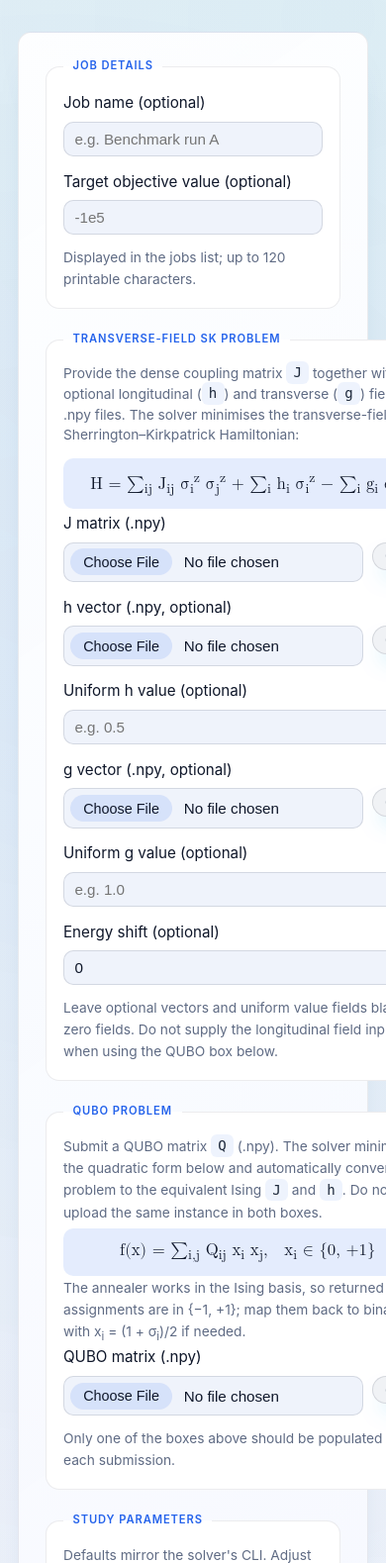
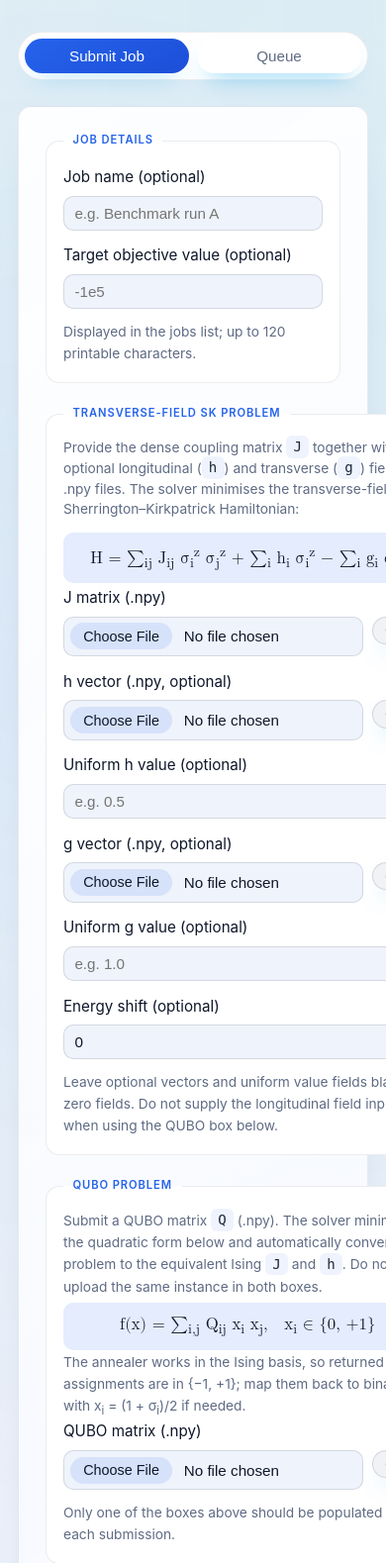
Before and after one commit to lucaleonect/nqa_server, a FastAPI app: page / in a window 390 px wide; the page is wider, and only the part inside the window is pictured. Shown: the part 203-1782 px from the top of that part at 99% size. Run offline with FastAPI, Linux system fonts and the light colour scheme; data that the repository does not hold is empty.

Commit message:
feat: implement tabbed interface for job submission and queue management

```diff
--- a/services/api/app/templates/index.html
+++ b/services/api/app/templates/index.html
@@ -96,6 +96,56 @@
             display: flex;
             flex-direction: column;
             gap: 2rem;
+        }
+
+        .tabs {
+            display: flex;
+            flex-direction: column;
+            gap: 1.6rem;
+        }
+
+        .tab-list {
+            display: inline-flex;
+            gap: 0.5rem;
+            padding: 0.4rem;
+            border-radius: 999px;
+            background: var(--surface);
+            border: 1px solid var(--border);
+            align-self: flex-start;
+        }
+
+        .tab-button {
+            border: none;
+            background: transparent;
+            color: var(--muted);
+            font-size: 0.95rem;
+            font-weight: 500;
+            padding: 0.55rem 1.25rem;
+            border-radius: 999px;
+            cursor: pointer;
+            transition: color 0.2s ease, background 0.2s ease, box-shadow 0.2s ease;
+        }
+
+        .tab-button:hover,
+        .tab-button:focus-visible {
+            color: var(--accent);
+            outline: none;
+        }
+
+        .tab-button--active {
+            color: var(--button-text);
+            background: linear-gradient(150deg, var(--accent), var(--accent-strong));
+            box-shadow: 0 12px 25px -12px rgba(14, 165, 233, 0.45);
+        }
+
+        .tab-panel {
+            display: flex;
+            flex-direction: column;
+            gap: 1.2rem;
+        }
+
+        .tab-panel[hidden] {
+            display: none;
         }
 
         header {
@@ -456,6 +506,16 @@
                 align-items: flex-start;
             }
 
+            .tab-list {
+                width: 100%;
+                justify-content: space-between;
+            }
+
+            .tab-button {
+                flex: 1;
+                text-align: center;
+            }
+
             form {
                 border-radius: 14px;
             }
@@ -482,7 +542,13 @@
             </div>
             <p class="lead">Classical and Quantum Spin Glass Solver. <a href="https://github.com/lucaleonect/nqa_server" target="_blank" rel="noopener noreferrer">GitHub</a></p>
         </header>
-        <form id="uploadForm">
+        <div class="tabs" data-active-tab="submit">
+            <div class="tab-list" role="tablist" aria-label="Job console">
+                <button type="button" class="tab-button tab-button--active" role="tab" id="tab-submit" aria-selected="true" aria-controls="panel-submit" data-tab="submit">Submit Job</button>
+                <button type="button" class="tab-button" role="tab" id="tab-queue" aria-selected="false" aria-controls="panel-queue" data-tab="queue">Queue</button>
+            </div>
+            <section id="panel-submit" class="tab-panel" role="tabpanel" aria-labelledby="tab-submit" data-tab-panel="submit">
+            <form id="uploadForm">
             <fieldset>
                 <legend>Job details</legend>
                 <label>
@@ -574,12 +640,15 @@
             </fieldset>
 
             <button type="submit">Start study</button>
-        </form>
+            </form>
 
-        <p id="msg"></p>
-
-        <h2>Jobs</h2>
-        <div id="jobs"></div>
+            <p id="msg"></p>
+            </section>
+            <section id="panel-queue" class="tab-panel" role="tabpanel" aria-labelledby="tab-queue" data-tab-panel="queue" hidden>
+                <h2>Jobs</h2>
+                <div id="jobs"></div>
+            </section>
+        </div>
     </main>
 
     <script>
@@ -587,6 +656,64 @@
         const msg = document.getElementById('msg');
         const themeStorageKey = 'nqa-ui-theme';
         const themeToggle = document.getElementById('themeToggle');
+        const tabsRoot = document.querySelector('.tabs');
+        const tabButtons = Array.from(document.querySelectorAll('[data-tab]'));
+        const tabPanels = new Map(
+            Array.from(document.querySelectorAll('[data-tab-panel]')).map((panel) => [panel.dataset.tabPanel, panel])
+        );
+
+        const setActiveTab = (targetTab, options = {}) => {
+            if (!tabPanels.has(targetTab)) {
+                return;
+            }
+            const { focus = false } = options;
+            tabButtons.forEach((button) => {
+                const isActive = button.dataset.tab === targetTab;
+                button.setAttribute('aria-selected', isActive ? 'true' : 'false');
+                button.classList.toggle('tab-button--active', isActive);
+                button.tabIndex = isActive ? 0 : -1;
+                if (isActive && focus) {
+                    button.focus();
+                }
+            });
+            tabPanels.forEach((panel, key) => {
+                panel.hidden = key !== targetTab;
+            });
+            if (tabsRoot) {
+                tabsRoot.dataset.activeTab = targetTab;
+            }
+        };
+
+        if (tabButtons.length > 0 && tabPanels.size > 0) {
+            const defaultTab = tabButtons.find((button) => button.getAttribute('aria-selected') === 'true');
+            const initialTab = (defaultTab && defaultTab.dataset.tab) || tabButtons[0].dataset.tab;
+            setActiveTab(initialTab);
+            const rotateFocus = (currentIndex, direction) => {
+                const targetIndex = (currentIndex + direction + tabButtons.length) % tabButtons.length;
+                const nextButton = tabButtons[targetIndex];
+                if (nextButton) {
+                    setActiveTab(nextButton.dataset.tab, { focus: true });
+                }
+            };
+            tabButtons.forEach((button, index) => {
+                button.addEventListener('click', () => setActiveTab(button.dataset.tab));
+                button.addEventListener('keydown', (event) => {
+                    if (event.key === 'ArrowRight') {
+                        event.preventDefault();
+                        rotateFocus(index, 1);
+                    } else if (event.key === 'ArrowLeft') {
+                        event.preventDefault();
+                        rotateFocus(index, -1);
+                    } else if (event.key === 'Home') {
+                        event.preventDefault();
+                        setActiveTab(tabButtons[0].dataset.tab, { focus: true });
+                    } else if (event.key === 'End') {
+                        event.preventDefault();
+                        setActiveTab(tabButtons[tabButtons.length - 1].dataset.tab, { focus: true });
+                    }
+                });
+            });
+        }
 
         const getStoredTheme = () => {
             try {
```
